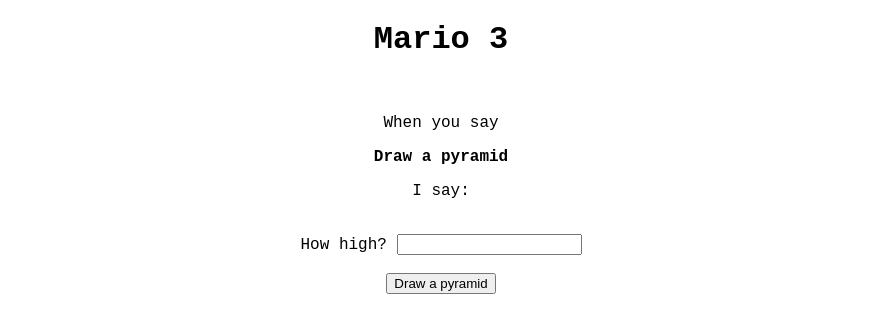
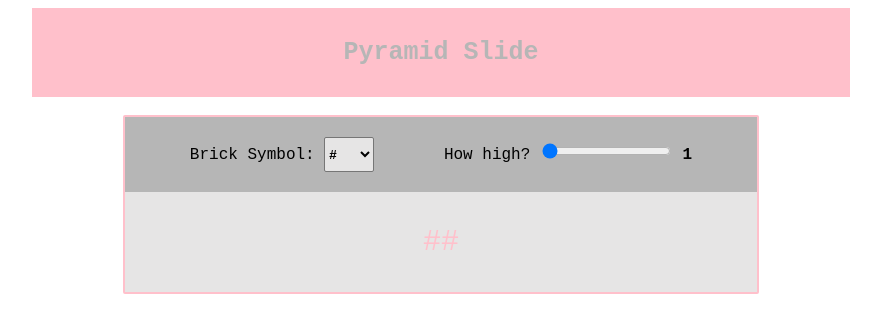
Before and after one commit to Aden202/Mario-Pyramid, a plain HTML site: page index.html in a window 1280 px wide. Shown: the whole page, without its empty margins (199-1080 px from the left). Drawn offline with Linux system fonts and the light colour scheme.

Commit message:
Pyramid Slide

```diff
--- a/index.html
+++ b/index.html
@@ -1,6 +1,7 @@
 <!DOCTYPE html>
 <html>
 <head>
+  <link rel="stylesheet" href="mario.css">
     <style>
 
         #pyramid {
@@ -15,30 +16,28 @@
     </style>
 </head>
 <body >
-    <h1>Mario 3</h1>
+    <h1>Pyramid Slide</h1>
 
     <br>
-
-    <p>When you say</p>
-
-    <p><strong>Draw a pyramid</strong></p>
-
-    <p>I say:</p>
-
-    <br>
-
+    <div id="slider-pyramid">
+      <div id="slide-nav">
+        <div style="display: inline;" id="brick-symbol">
+        <label>Brick Symbol: </label>
+          <select name="symbol" id="symbol" onchange="pyramidSymbol()" value="#">
+            <option value="#">#</option>
+            <option value="@">@</option>
+            <option value="X">X</option>
+            <option value="$">$</option>
+          <select>
+        </div>
+        <div style="display: inline;" id="how-high">
           <label>How high?</label>
-
-    <input type="text" id="height"/>
-
-    <br><br>
-
-    <button onclick="determineHeightAndThenDrawPyramid();">Draw a pyramid</button>
-
-    <br><br>
-
+          <input type="range" id="height" min="1" max="20" value="1" step="1" oninput="slider(); pyramidSymbol()">
+          <p id="slider-num" style="display: inline;">1</p>
+        </div>
+      </div>
       <div id="pyramid"></div>
-
+    </div>
     <script src="mario.js"></script>
 </body>
 </html>
--- /dev/null
+++ b/mario.css
@@ -0,0 +1,48 @@
+h1 {
+  color: rgb(182, 182, 182);
+  background-color: pink;
+  padding: 30px;
+  width: 60%;
+  text-align: center;
+  margin: 0 auto;
+  font-weight: bolder;
+  font-size: 25px;
+}
+
+#slider-num {
+  font-weight: bold;
+}
+
+#brick-symbol, #how-high {
+  padding: 0px 30px;
+}
+
+#slide-nav {
+  background-color: rgb(182, 182, 182);
+  padding: 20px;
+  text-align: center;
+  margin: 0px auto;
+}
+
+#pyramid {
+  background-color: rgb(230, 229, 229);
+  padding: 20px;
+  text-align: center;
+  margin: 0px auto;
+  color: pink;
+}
+
+#slider-pyramid {
+  border: 2px solid pink;
+  margin: 0px auto;
+  width: 50%;
+  border-radius: 2px;
+}
+
+select option, select {
+  background-color: rgb(230, 229, 229);
+  font-weight: bold;
+  width: 50px;
+  height: 35px;
+  border-radius: 2px;
+}
--- a/mario.js
+++ b/mario.js
@@ -1,22 +1,28 @@
-function determineHeightAndThenDrawPyramid(){
+pyramidSymbol();
+
+function slider(){
+  let height = document.getElementById("height");
+  let sliderNum = document.getElementById("slider-num");
+  sliderNum.innerHTML = height.value;
+}
+function determineHeightAndThenDrawPyramid(x, y){
   let clear = document.getElementById("pyramid");
   clear.innerHTML = "";
   let height = document.getElementById("height");
-  printPyramid(height.value);
+  printPyramid(height.value,x);
 }
-function printPyramid(height) {
-  let str = "#";
+function printPyramid(height, x) {
+  let str = x;
   let count = 0;
   for(let i=0; i<height; i++){
     let space = "";
     count += 1;
     spaces = height - count;
     for(let i=0; i<spaces; i++){
-      space += ".";
+      space += "\xa0";
     }
-    str += '#';
+    str += x;
     line = space + str;
-    console.log(line);
     let rowStr = document.createElement("p");
     let node = document.createTextNode(`${line}`);
     rowStr.appendChild(node);
@@ -24,3 +30,8 @@
     element.appendChild(rowStr);
   }
 }
+
+function pyramidSymbol(){
+  let symb = document.getElementById("symbol");
+  determineHeightAndThenDrawPyramid(symb.value);
+}
```
Lines whose indentation alone changed are shown as unchanged.
